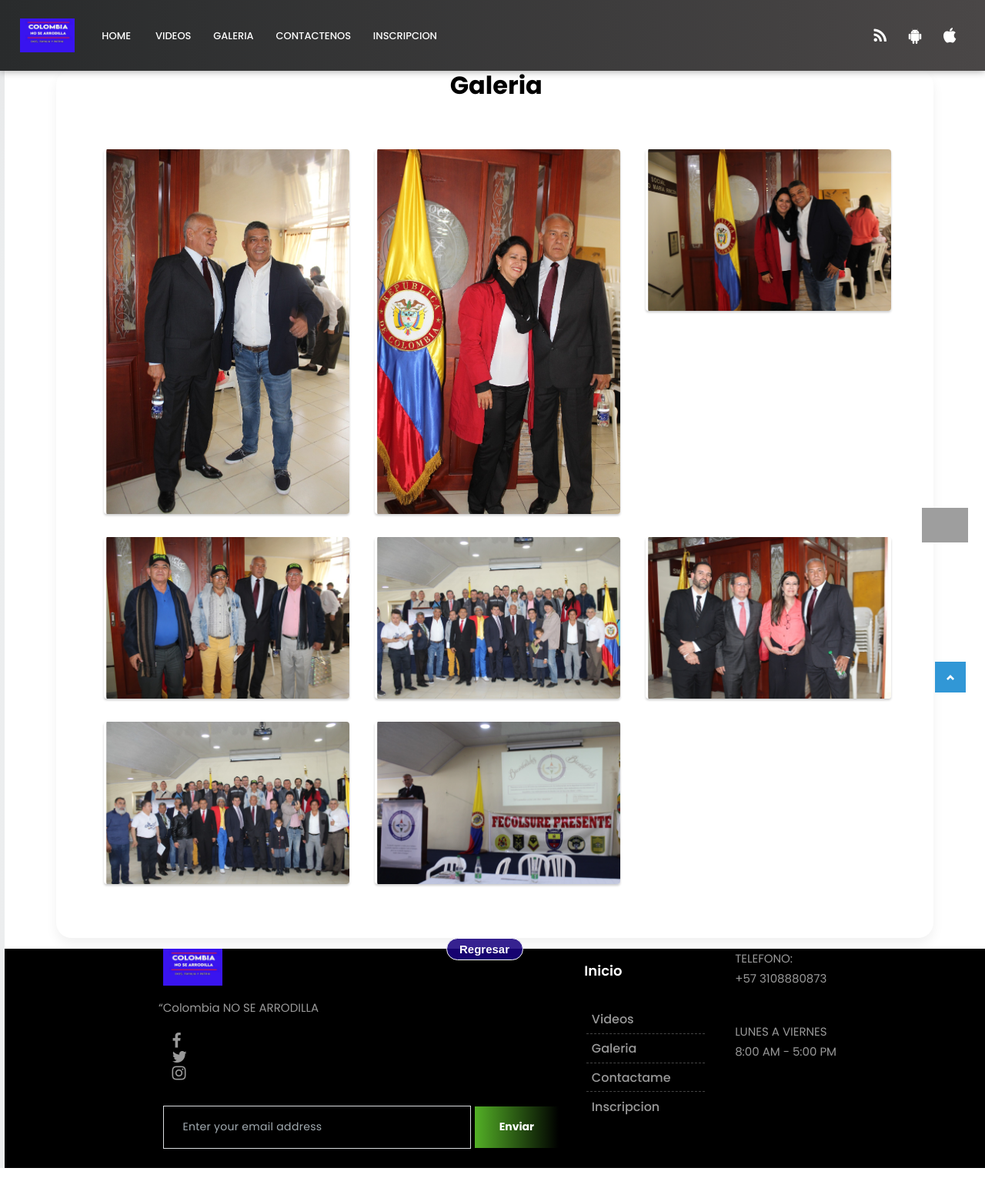
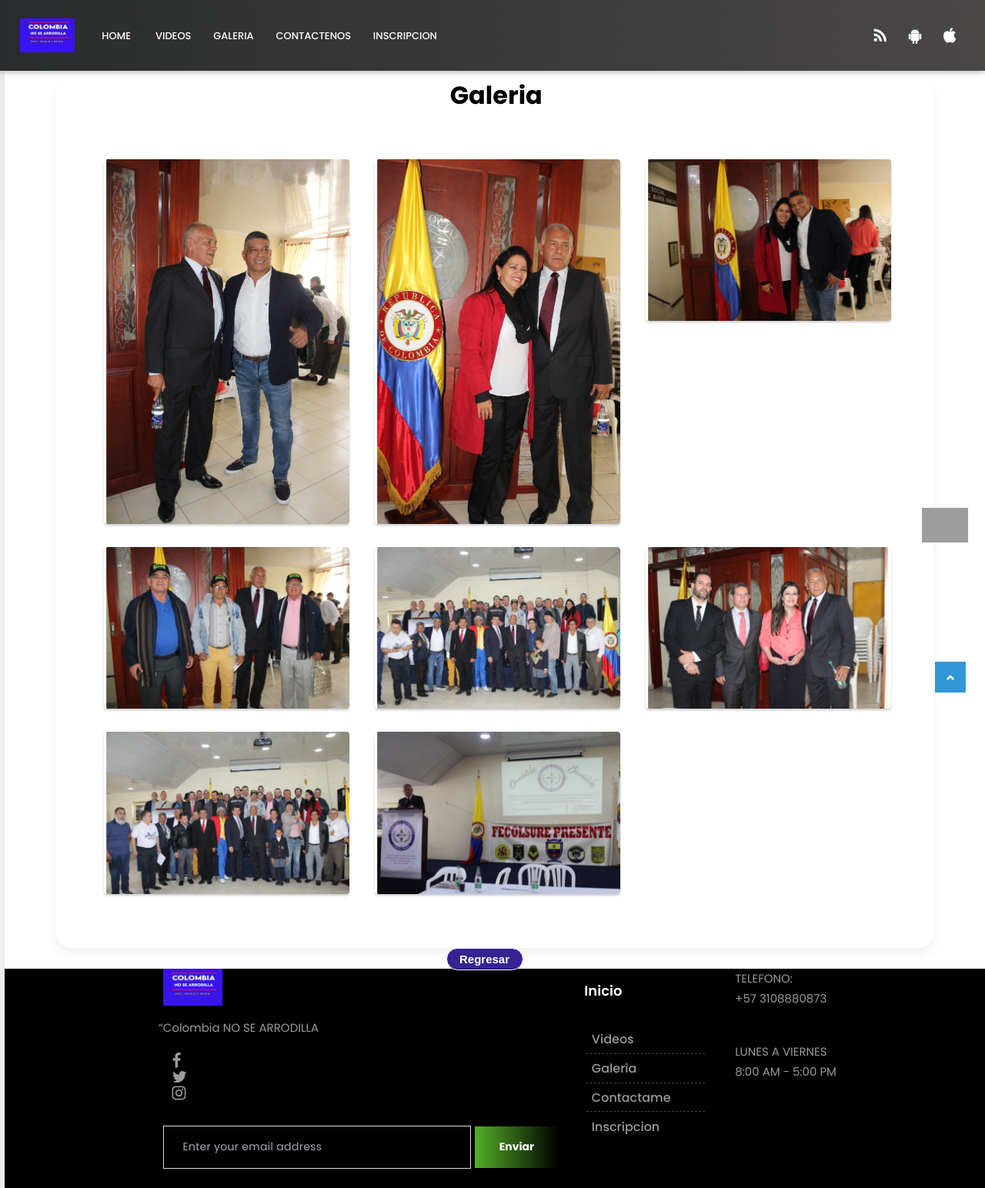
Before and after one commit to camilo7896/colombia-no-se-arrodilla, a PHP site: page /galeria2.html in a window 1280 px wide. Shown: the whole page at 77% size. Before the commit the page ends 1518 px from the top, so only its background shows below. Run offline with PHP 8.4, Linux system fonts and the light colour scheme; grey boxes are pictures that could not be loaded.

Commit message:
Update style.css

```diff
--- a/style.css
+++ b/style.css
@@ -456,7 +456,8 @@ div.tab button:hover {
 **************************************/
 
 .section {
-    padding: 14px;  /* modificado*/
+
+    padding: 27px;  /* modificado*/
     display: block;
     position: relative;
     background-color: #ffffff;
```
